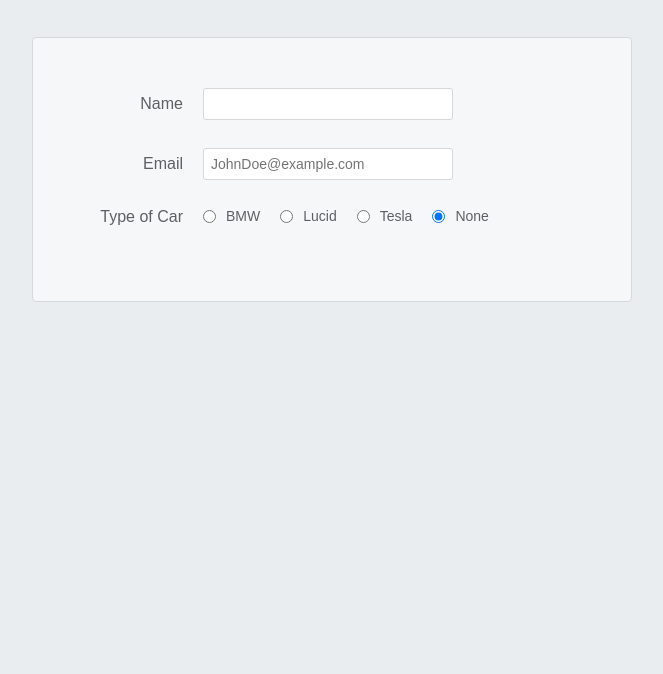
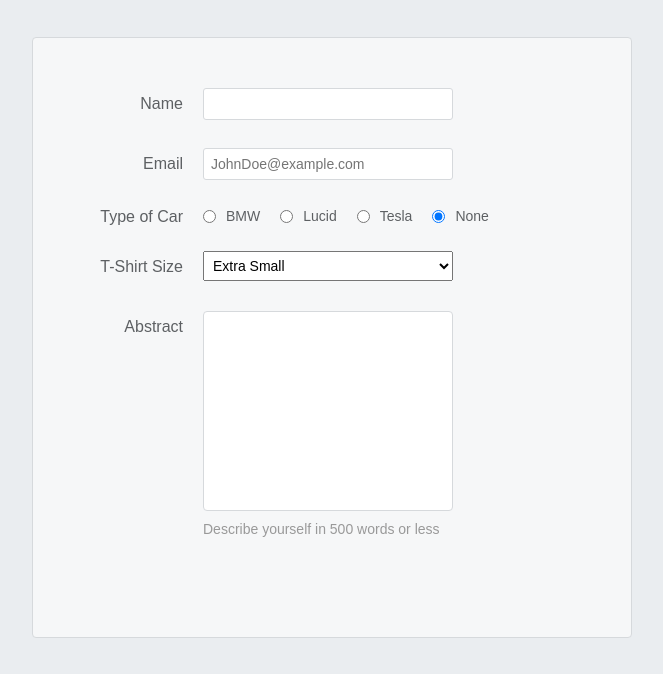
Before and after one commit to Matthias-Y/Basic-Sign-Up-Form, a plain HTML site: page index.html in a window 1280 px wide. Shown: the part 220-894 px from the top of the page, without its empty margins (308-971 px from the left). Before the commit the page ends 800 px from the top, so only its background shows below. Drawn offline with Linux system fonts and the light colour scheme.

Commit message:
Create Text area input and styling

```diff
--- a/index.html
+++ b/index.html
@@ -34,8 +34,24 @@
 
             <input type="radio" id="car_type4" name="car_type" value="none" checked>
             <label for="car_type4" class="radio-label">None</label>
+        </fieldset>
 
-        </fieldset>
+        <div class="form-row">
+            <label for="t-shirt">T-Shirt Size</label>
+            <select name="t-shirt" id="t-shirt">
+                <option value="xs">Extra Small</option>
+                <option value="s">Small</option>
+                <option value="m">Medium</option>
+                <option value="l">Large</option>
+            </select>
+        </div>
+
+        <div class="form-row">
+            <label for="abstract">Abstract</label>
+            <textarea name="abstract" id="abstract" cols="30" rows="10"></textarea>
+            <div class="instructions">Describe yourself in 500 words or less</div>
+        </div>
+
 
     </form>
 </body>
--- a/style.css
+++ b/style.css
@@ -88,10 +88,33 @@ body {
     margin-top: 2px;
   }
 
-  .legacy-form-row .radio-label,
-  .legacy-form-row input[type='radio'] {
+.legacy-form-row .radio-label,
+.legacy-form-row input[type='radio'] {
     float: left;
   }
+
+.form-row select {
+    width: 100%;
+    padding: 5px;
+    font-size: 14px;
+}
+
+.form-row textarea{
+    font-family: sans-serif;
+    font-size: 14px;
+    border: 1px solid #D6D9DC;
+    border-radius: 4px;
+    min-height: 200px;
+    margin-bottom: 10px;
+    padding: 7px;
+    resize: none;
+}
+
+.form-row .instructions {
+    color: #999999;
+    font-size: 14px;
+    margin-bottom: 30px;
+}
 
 @media only screen and (min-width: 700px){
     .form-header,
@@ -124,6 +147,7 @@ body {
         margin-bottom: 10px;
 
     }
+
     .legacy-form-row legend {
         width: 120px;
         text-align: right;
@@ -131,4 +155,7 @@ body {
         float: left;
     }
 
+    .form-row .instructions {
+        margin-left: 120px;
+    }
 }
```
